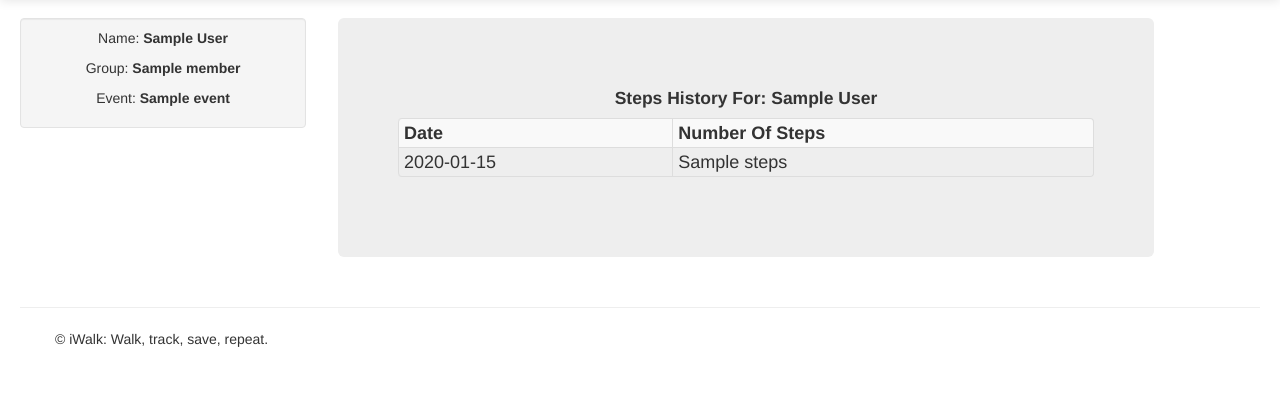
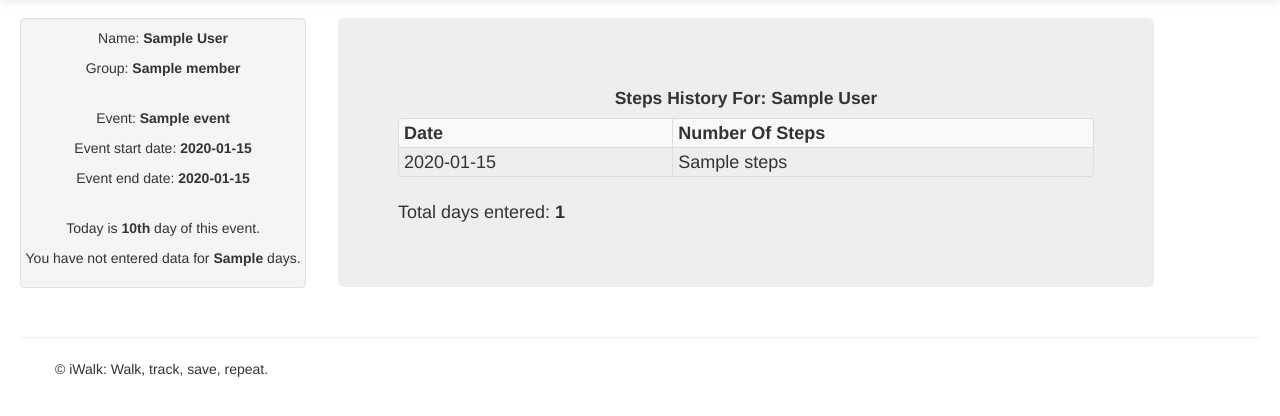
Before and after one commit to mnoorali/steps, a Django app: template stepsapp/templates/steps_list.html in a window 1280 px wide. Shown: the part 42-458 px from the top of the page. Run offline with Django 3.2, Linux system fonts and the light colour scheme; the template is opened without the code that fills it: most values are stand-ins (such as "Sample title", 1, 10 or a date in 2020); some libraries are stand-ins or nearby versions.

Commit message:
added more data in side bar.

```diff
--- a/stepsapp/templates/steps_list.html
+++ b/stepsapp/templates/steps_list.html
@@ -1,4 +1,5 @@
 {% extends "base.html" %}
+{% load humanize %}
 
 {% block title %}Steps List{% endblock %}
 
@@ -18,7 +19,7 @@
 	{% endfor %}
 	</table>
 </p>
-
+Total days entered: <b>{{ steps_count }}</b>
 {% endblock %}
 
 {% block sidebar %}
@@ -28,8 +29,21 @@
 <p class="text-center">
   Group: <b> {{ member.groupname }}</b>
 </p>
+<br>
 <p class="text-center">
   Event: <b> {{ event.eventname }}</b>
 </p>
-
+<p class="text-center">
+  Event start date: <b>{{ event.startdate }}</b>
+</p>
+<p class="text-center">
+  Event end date: <b>{{ event.enddate }}</b>
+</p>
+<br>
+<p class="text-center">
+  Today is <b>{{ diff_days.days|ordinal }} </b> day of this event.
+</p>
+<p class="text-center">
+  You have not entered data for <b>{{ missing_steps }} </b> days.
+</p>
 {% endblock %}
--- a/stepsproj/settings.py
+++ b/stepsproj/settings.py
@@ -121,6 +121,7 @@ INSTALLED_APPS = (
     'django.contrib.admin',
     # Uncomment the next line to enable admin documentation:
     # 'django.contrib.admindocs',
+    'django.contrib.humanize',
 	'stepsapp',
 )
 
```
Also changed, not shown: stepsapp/views.py (+10 -3 lines).
